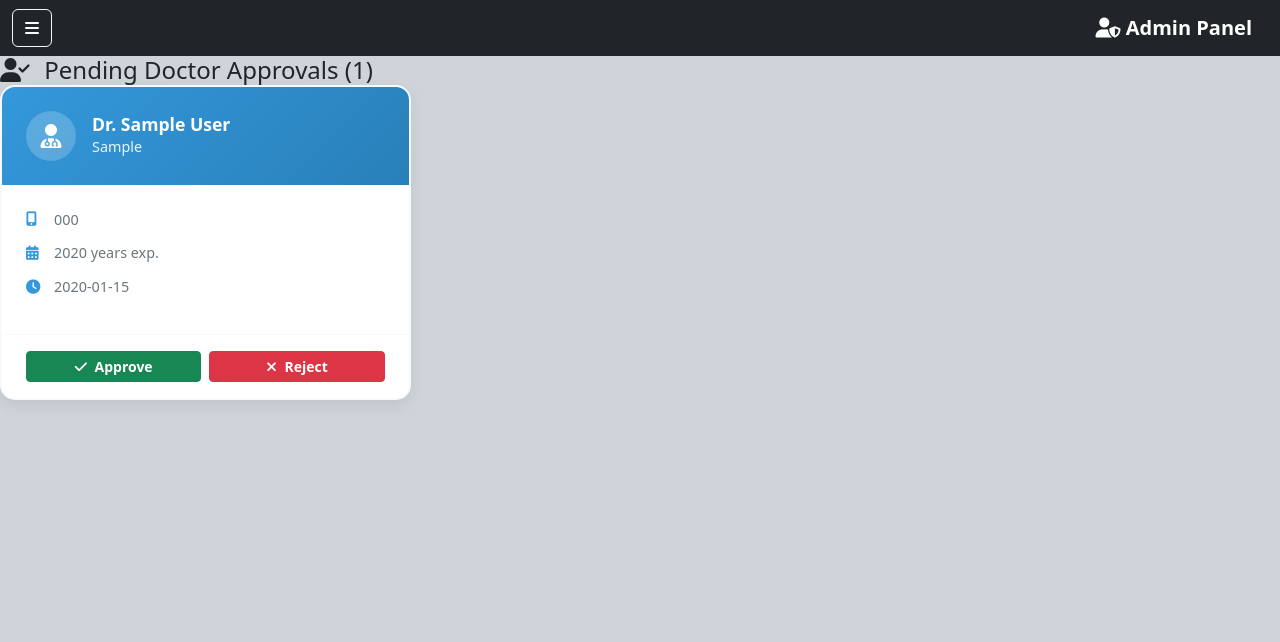
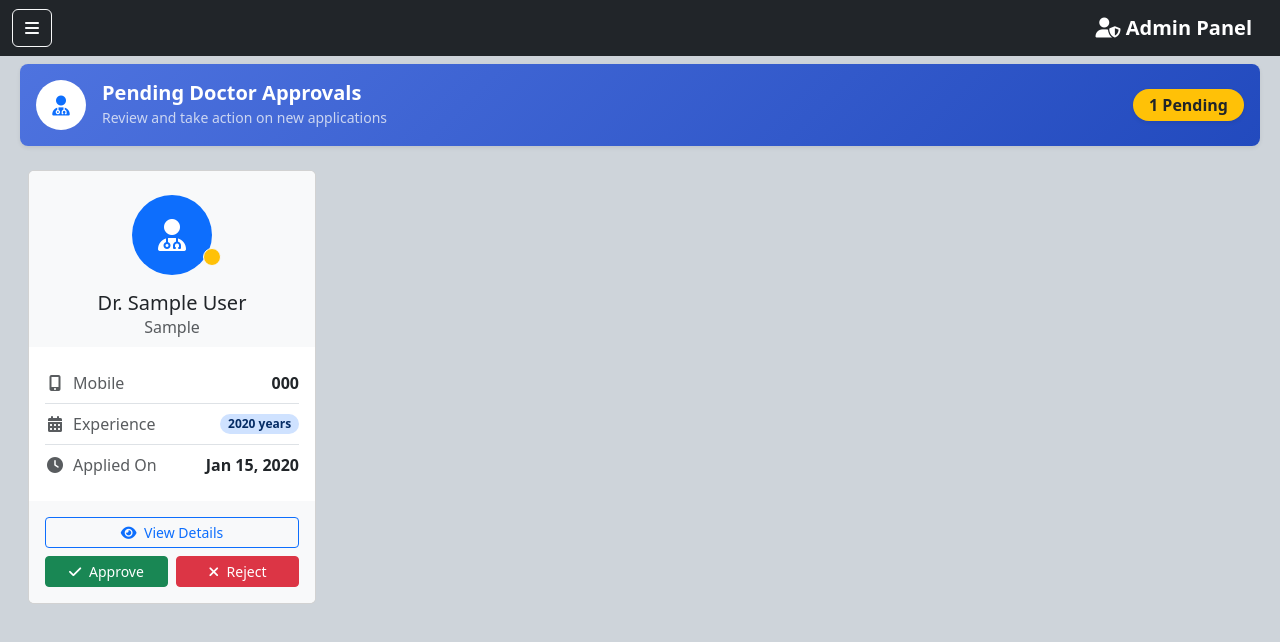
Before and after one commit to amulbabariya07/hms-system, a Flask app: template app/admin/templates/admin/doctors_approval.html in a window 1280 px wide. Shown: the top 642 px of the page. Run offline with Flask 3, Linux system fonts and the light colour scheme; the template is opened without the code that fills it: values that come from a table or form of the project are taken from there, others are empty; tables that the repository leaves empty hold one stand-in row (values such as "Sample post").

Commit message:
[IMP] Re-design Doctors Approval on admin panel

```diff
--- a/app/admin/templates/admin/doctors_approval.html
+++ b/app/admin/templates/admin/doctors_approval.html
@@ -8,89 +8,114 @@
 {% endblock %}
 
 {% block content %}
-<div class="admin-card">
-    <div class="admin-card-header">
-        <h4 class="mb-0">
-            <i class="fas fa-user-check me-2"></i>
-            Pending Doctor Approvals ({{ pending_doctors|length }})
-        </h4>
+<div class="container-fluid">
+    <div class="p-2">
+        <div class="row">
+            <div class="col">
+                <div class="card shadow-sm border-0 rounded-3" style="background: linear-gradient(135deg, #4e73df, #224abe);">
+                    <div class="card-body d-flex justify-content-between align-items-center p-3 text-white">
+                        <div class="d-flex align-items-center">
+                            <div class="rounded-circle bg-white text-primary me-3 d-flex align-items-center justify-content-center" style="width: 50px; height: 50px;">
+                                <i class="fas fa-user-md fa-lg"></i>
                             </div>
-    <div class="admin-card-body">
-        {% if pending_doctors %}
-        <div class="row">
-            {% for doctor in pending_doctors %}
-            <div class="col-lg-4 col-md-6 mb-4">
-                <div class="kanban-card" onclick="showDoctorDetails({{ doctor.id }})">
-                    <div class="kanban-header">
-                        <div class="doctor-avatar">
-                            <i class="fas fa-user-md"></i>
-                        </div>
-                        <div class="doctor-info">
-                            <h6 class="doctor-name">Dr. {{ doctor.full_name }}</h6>
-                            <p class="doctor-specialization">{{ doctor.specialization }}</p>
+                            <div>
+                                <h5 class="mb-0 fw-bold">Pending Doctor Approvals</h5>
+                                <small class="text-light opacity-75">Review and take action on new applications</small>
                             </div>
                         </div>
-                    <div class="kanban-body">
-                        <div class="info-item">
-                            <i class="fas fa-mobile-alt"></i>
-                            <span>{{ doctor.mobile_number }}</span>
-                        </div>
-                        <div class="info-item">
-                            <i class="fas fa-calendar-alt"></i>
-                            <span>{{ doctor.experience_years }} years exp.</span>
-                        </div>
-                        <div class="info-item">
-                            <i class="fas fa-clock"></i>
-                            <span>{{ doctor.created_at.strftime('%Y-%m-%d') }}</span>
+                        <span class="badge bg-warning text-dark fs-6 px-3 py-2 rounded-pill shadow-sm">
+                            {{ pending_doctors|length }} Pending
+                        </span>
                     </div>
                 </div>
-                    <div class="kanban-footer">
-                        <button type="button" class="btn btn-success btn-sm" onclick="event.stopPropagation(); approveDoctor({{ doctor.id }})">
-                            <i class="fas fa-check me-1"></i>
-                            Approve
+            </div>
+        </div>
+    </div>
+
+    <div class="p-3">
+        {% if pending_doctors %}
+    <div class="row g-4">
+        {% for doctor in pending_doctors %}
+        <div class="col-xl-3 col-lg-4 col-md-6">
+            <div class="card h-100 doctor-card">
+                <div class="card-header bg-light border-0 text-center pt-4">
+                    <div class="position-relative d-inline-block">
+                        <div class="rounded-circle bg-primary text-white d-flex align-items-center justify-content-center" style="width: 80px; height: 80px;">
+                            <i class="fas fa-user-md fs-2"></i>
+                        </div>
+                        <span class="position-absolute bottom-0 start-100 translate-middle p-2 bg-warning border border-light rounded-circle" title="Pending Approval">
+                            <span class="visually-hidden">Pending Approval</span>
+                        </span>
+                    </div>
+                    <h5 class="card-title mt-3 mb-0">Dr. {{ doctor.full_name }}</h5>
+                    <p class="text-muted mb-0">{{ doctor.specialization }}</p>
+                </div>
+
+                <div class="card-body pt-3">
+                    <ul class="list-group list-group-flush">
+                        <li class="list-group-item d-flex justify-content-between align-items-center px-0">
+                            <span class="text-muted"><i class="fas fa-mobile-alt fa-fw me-2"></i>Mobile</span>
+                            <strong>{{ doctor.mobile_number }}</strong>
+                        </li>
+                        <li class="list-group-item d-flex justify-content-between align-items-center px-0">
+                            <span class="text-muted"><i class="fas fa-calendar-alt fa-fw me-2"></i>Experience</span>
+                            <span class="badge bg-primary-subtle text-primary-emphasis rounded-pill">{{ doctor.experience_years }} years</span>
+                        </li>
+                        <li class="list-group-item d-flex justify-content-between align-items-center px-0">
+                            <span class="text-muted"><i class="fas fa-clock fa-fw me-2"></i>Applied On</span>
+                            <strong>{{ doctor.created_at.strftime('%b %d, %Y') }}</strong>
+                        </li>
+                    </ul>
+                </div>
+
+                <div class="card-footer bg-light border-0 p-3">
+                    <div class="d-grid gap-2">
+                        <button class="btn btn-outline-primary btn-sm" onclick="showDoctorDetails({{ doctor.id }})">
+                            <i class="fas fa-eye me-1"></i> View Details
                         </button>
-                        <button type="button" class="btn btn-danger btn-sm" onclick="event.stopPropagation(); rejectDoctor({{ doctor.id }})">
-                            <i class="fas fa-times me-1"></i>
-                            Reject
+                        <div class="d-flex gap-2">
+                            <button class="btn btn-success btn-sm w-100" onclick="approveDoctor({{ doctor.id }})">
+                                <i class="fas fa-check me-1"></i> Approve
                             </button>
+                            <button class="btn btn-danger btn-sm w-100" onclick="rejectDoctor({{ doctor.id }})">
+                                <i class="fas fa-times me-1"></i> Reject
+                            </button>
+                        </div>
+                    </div>
                 </div>
             </div>
         </div>
         {% endfor %}
     </div>
     {% else %}
-        <div class="text-center py-5">
-            <i class="fas fa-user-check fa-3x text-success mb-3"></i>
-            <h5 class="text-muted">No pending approvals</h5>
-            <p class="text-muted">All doctors have been approved. Great job!</p>
+    <div class="card border-0 bg-light">
+        <div class="card-body text-center p-5">
+             <i class="fas fa-shield-alt fa-4x text-success mb-4"></i>
+            <h4 class="text-muted">All Clear!</h4>
+            <p class="text-muted mb-0">There are no pending doctor approvals at the moment. Great job!</p>
+        </div>
     </div>
     {% endif %}
     </div>
+
 </div>
 
-<!-- Doctor Details Modal -->
 <div class="modal fade" id="doctorApprovalModal" tabindex="-1" aria-labelledby="doctorApprovalModalLabel" aria-hidden="true">
-    <div class="modal-dialog modal-lg">
-        <div class="modal-content">
-            <div class="modal-header bg-warning text-dark">
-                <h5 class="modal-title" id="doctorApprovalModalLabel">
-                    <i class="fas fa-user-md me-2"></i>
-                    Doctor Approval Details
-                </h5>
-                <button type="button" class="btn-close" data-bs-dismiss="modal" aria-label="Close"></button>
+    <div class="modal-dialog modal-lg modal-dialog-centered">
+        <div class="modal-content border-0 shadow-lg rounded-4">
+            <div class="modal-header bg-primary text-white border-0">
+                <h5 class="modal-title" id="doctorApprovalModalLabel"><i class="fas fa-user-md me-2"></i>Doctor Details</h5>
+                <button type="button" class="btn-close btn-close-white" data-bs-dismiss="modal" aria-label="Close"></button>
             </div>
-            <div class="modal-body" id="doctorApprovalContent">
-                <!-- Content will be loaded dynamically -->
+            <div class="modal-body p-4" id="doctorApprovalContent">
                 </div>
-            <div class="modal-footer">
+            <div class="modal-footer border-0 bg-light-subtle">
                 <button type="button" class="btn btn-secondary" data-bs-dismiss="modal">Close</button>
-                <button type="button" class="btn btn-danger" id="rejectBtn" onclick="rejectDoctorFromModal()">
-                    <i class="fas fa-times me-2"></i>
-                    Reject
+                <button type="button" class="btn btn-danger" onclick="rejectDoctorFromModal()">
+                    <i class="fas fa-times me-1"></i> Reject
                 </button>
-                <button type="button" class="btn btn-success" id="approveBtn" onclick="approveDoctorFromModal()">
-                    <i class="fas fa-check me-2"></i>
-                    Approve
+                <button type="button" class="btn btn-success" onclick="approveDoctorFromModal()">
+                    <i class="fas fa-check me-1"></i> Approve
                 </button>
             </div>
         </div>
@@ -98,122 +123,13 @@
 </div>
 
 <style>
-.kanban-card {
-    background: white;
-    border-radius: 15px;
-    box-shadow: 0 5px 15px rgba(0,0,0,0.08);
-    border: 2px solid #f8f9fa;
-    transition: all 0.3s ease;
-    cursor: pointer;
-    overflow: hidden;
-    height: 100%;
-    display: flex;
-    flex-direction: column;
+    .doctor-card {
+        transition: transform 0.2s ease-in-out, box-shadow 0.2s ease-in-out;
+        border: 1px solid var(--bs-border-color-translucent);
     }
-
-.kanban-card:hover {
+    .doctor-card:hover {
         transform: translateY(-5px);
-    box-shadow: 0 15px 35px rgba(0,0,0,0.15);
-    border-color: #3498db;
-}
-
-.kanban-header {
-    background: linear-gradient(135deg, #3498db, #2980b9);
-    color: white;
-    padding: 1.5rem;
-    display: flex;
-    align-items: center;
-    gap: 1rem;
-}
-
-.doctor-avatar {
-    width: 50px;
-    height: 50px;
-    background: rgba(255,255,255,0.2);
-    border-radius: 50%;
-    display: flex;
-    align-items: center;
-    justify-content: center;
-    font-size: 1.5rem;
-    flex-shrink: 0;
-}
-
-.doctor-info {
-    flex: 1;
-}
-
-.doctor-name {
-    margin: 0;
-    font-size: 1.1rem;
-    font-weight: 700;
-}
-
-.doctor-specialization {
-    margin: 0;
-    opacity: 0.9;
-    font-size: 0.9rem;
-}
-
-.kanban-body {
-    padding: 1.5rem;
-    flex: 1;
-}
-
-.info-item {
-    display: flex;
-    align-items: center;
-    gap: 0.75rem;
-    margin-bottom: 0.75rem;
-    color: #6c757d;
-    font-size: 0.9rem;
-}
-
-.info-item i {
-    width: 16px;
-    color: #3498db;
-}
-
-.kanban-footer {
-    padding: 1rem 1.5rem;
-    border-top: 1px solid #f8f9fa;
-    display: flex;
-    gap: 0.5rem;
-    justify-content: center;
-}
-
-.kanban-footer .btn {
-    flex: 1;
-    font-weight: 600;
-}
-
-.pending-badge {
-    position: absolute;
-    top: 10px;
-    right: 10px;
-    background: #f39c12;
-    color: white;
-    padding: 0.25rem 0.5rem;
-    border-radius: 20px;
-    font-size: 0.75rem;
-    font-weight: 600;
-}
-
-.modal-header.bg-warning {
-    border-bottom: none;
-}
-
-.modal-footer {
-    border-top: none;
-}
-
-@media (max-width: 768px) {
-    .kanban-footer {
-        flex-direction: column;
-    }
-
-    .kanban-footer .btn {
-        margin-bottom: 0.5rem;
-    }
+        box-shadow: 0 0.5rem 1rem rgba(0, 0, 0, 0.15) !important;
     }
 </style>
 
@@ -222,150 +138,129 @@ let currentDoctorId = null;
 
 function showDoctorDetails(doctorId) {
     currentDoctorId = doctorId;
-
     fetch(`{{ url_for("admin.admin_doctor_details", doctor_id=0) }}`.replace('0', doctorId))
     .then(response => response.json())
     .then(data => {
         if (data.success) {
             const doctor = data.doctor;
             const content = `
-                <div class="row">
-                    <div class="col-12 mb-4">
-                        <div class="alert alert-warning">
-                            <i class="fas fa-exclamation-triangle me-2"></i>
-                            <strong>Pending Approval:</strong> This doctor is waiting for your approval to access the system.
+                <div class="alert alert-warning d-flex align-items-center border-0">
+                    <i class="fas fa-exclamation-triangle fa-2x me-3"></i>
+                    <div>
+                        <h6 class="alert-heading mb-0">This doctor is awaiting approval.</h6>
+                        Review their details below before taking action.
                     </div>
                 </div>
-                    <div class="col-md-6">
-                        <h6 class="text-primary mb-3">
-                            <i class="fas fa-user me-2"></i>
-                            Personal Information
-                        </h6>
-                        <div class="info-group">
-                            <p><strong>Full Name:</strong> Dr. ${doctor.full_name}</p>
-                            <p><strong>Mobile Number:</strong> ${doctor.mobile_number}</p>
-                            <p><strong>Email:</strong> ${doctor.email || 'Not provided'}</p>
+                <div class="row mt-4">
+                    <div class="col-lg-6">
+                        <h6 class="text-primary"><i class="fas fa-user-circle me-2"></i>Personal Information</h6>
+                        <hr class="mt-2">
+                        <dl class="row">
+                            <dt class="col-sm-5">Full Name</dt>
+                            <dd class="col-sm-7">: Dr. ${doctor.full_name}</dd>
+                            <dt class="col-sm-5">Mobile Number</dt>
+                            <dd class="col-sm-7">: ${doctor.mobile_number}</dd>
+                            <dt class="col-sm-5">Email</dt>
+                            <dd class="col-sm-7">: ${doctor.email || '<span class="text-muted">N/A</span>'}</dd>
+                        </dl>
+                    </div>
+                    <div class="col-lg-6">
+                        <h6 class="text-primary"><i class="fas fa-stethoscope me-2"></i>Professional Information</h6>
+                        <hr class="mt-2">
+                        <dl class="row">
+                            <dt class="col-sm-5">Specialization</dt>
+                            <dd class="col-sm-7">: ${doctor.specialization}</dd>
+                            <dt class="col-sm-5">License No.</dt>
+                            <dd class="col-sm-7">: ${doctor.license_number}</dd>
+                            <dt class="col-sm-5">Experience</dt>
+                            <dd class="col-sm-7">: ${doctor.experience_years} years</dd>
+                            <dt class="col-sm-5">Qualification</dt>
+                            <dd class="col-sm-7">: ${doctor.qualification}</dd>
+                            <dt class="col-sm-5">Affiliation</dt>
+                            <dd class="col-sm-7">: ${doctor.hospital_affiliation || '<span class="text-muted">N/A</span>'}</dd>
+                        </dl>
                     </div>
                 </div>
-                    <div class="col-md-6">
-                        <h6 class="text-primary mb-3">
-                            <i class="fas fa-stethoscope me-2"></i>
-                            Professional Information
-                        </h6>
-                        <div class="info-group">
-                            <p><strong>Specialization:</strong> ${doctor.specialization}</p>
-                            <p><strong>License Number:</strong> ${doctor.license_number}</p>
-                            <p><strong>Experience:</strong> ${doctor.experience_years} years</p>
-                            <p><strong>Qualification:</strong> ${doctor.qualification}</p>
-                            <p><strong>Hospital/Clinic:</strong> ${doctor.hospital_affiliation || 'Not provided'}</p>
-                        </div>
-                    </div>
-                    <div class="col-12">
-                        <h6 class="text-primary mb-3">
-                            <i class="fas fa-info-circle me-2"></i>
-                            Registration Information
-                        </h6>
-                        <div class="info-group">
-                            <p><strong>Registration Date:</strong> ${doctor.created_at}</p>
-                            <p><strong>Current Status:</strong>
-                                <span class="badge bg-warning">
-                                    <i class="fas fa-clock me-1"></i>Pending Approval
-                                </span>
+                <div class="mt-3 bg-light p-3 rounded">
+                     <h6 class="text-primary mb-2"><i class="fas fa-info-circle me-2"></i>Registration Details</h6>
+                     <p class="mb-0 small text-muted">
+                        Registered on <strong>${new Date(doctor.created_at).toLocaleDateString("en-US", { year: 'numeric', month: 'long', day: 'numeric' })}</strong>
+                        with status <span class="badge bg-warning text-dark">Pending Approval</span>.
                      </p>
-                        </div>
-                    </div>
                 </div>
             `;
             document.getElementById('doctorApprovalContent').innerHTML = content;
-            const modal = new bootstrap.Modal(document.getElementById('doctorApprovalModal'));
-            modal.show();
+            new bootstrap.Modal(document.getElementById('doctorApprovalModal')).show();
         }
     });
 }
 
 function approveDoctor(doctorId) {
-    if (confirm('Are you sure you want to approve this doctor? They will be able to login and access the system.')) {
+    // Confirmation logic can be replaced with a nicer modal library like SweetAlert2
+    if (confirm('Are you sure you want to approve this doctor?')) {
         performApproval(doctorId);
     }
 }
 
 function rejectDoctor(doctorId) {
-    if (confirm('Are you sure you want to reject this doctor? This action will permanently remove their account.')) {
+    if (confirm('Are you sure you want to reject this doctor? This is permanent.')) {
         performRejection(doctorId);
     }
 }
 
 function approveDoctorFromModal() {
-    if (currentDoctorId && confirm('Are you sure you want to approve this doctor? They will be able to login and access the system.')) {
     performApproval(currentDoctorId);
-        const modal = bootstrap.Modal.getInstance(document.getElementById('doctorApprovalModal'));
-        modal.hide();
+    bootstrap.Modal.getInstance(document.getElementById('doctorApprovalModal')).hide();
+}
+
+function rejectDoctorFromModal() {
+    performRejection(currentDoctorId);
+    bootstrap.Modal.getInstance(document.getElementById('doctorApprovalModal')).hide();
+}
+
+function performApproval(doctorId) {
+    fetch(`{{ url_for("admin.admin_approve_doctor", doctor_id=0) }}`.replace('0', doctorId), { method: 'POST' })
+    .then(response => response.json())
+    .then(data => handleResponse(data.success, data.message));
+}
+
+function performRejection(doctorId) {
+    fetch(`{{ url_for("admin.admin_reject_doctor", doctor_id=0) }}`.replace('0', doctorId), { method: 'POST' })
+    .then(response => response.json())
+    .then(data => handleResponse(data.success, data.message));
+}
+
+function handleResponse(success, message) {
+    showAlert(success ? 'success' : 'danger', message);
+    if (success) {
+        setTimeout(() => location.reload(), 1500);
     }
 }
 
-function rejectDoctorFromModal() {
-    if (currentDoctorId && confirm('Are you sure you want to reject this doctor? This action will permanently remove their account.')) {
-        performRejection(currentDoctorId);
-        const modal = bootstrap.Modal.getInstance(document.getElementById('doctorApprovalModal'));
-        modal.hide();
-    }
-}
+function showAlert(type, message) {
+    const toastContainer = document.createElement('div');
+    toastContainer.style.position = 'fixed';
+    toastContainer.style.top = '20px';
+    toastContainer.style.right = '20px';
+    toastContainer.style.zIndex = '1090'; // Above modals
 
-function performApproval(doctorId) {
-    fetch(`{{ url_for("admin.admin_approve_doctor", doctor_id=0) }}`.replace('0', doctorId), {
-        method: 'POST'
-    })
-    .then(response => response.json())
-    .then(data => {
-        if (data.success) {
-            showAlert('success', data.message);
+    const alertHtml = `
+        <div class="toast show" role="alert" aria-live="assertive" aria-atomic="true">
+            <div class="toast-header bg-${type} text-white">
+                <i class="fas ${type === 'success' ? 'fa-check-circle' : 'fa-exclamation-triangle'} me-2"></i>
+                <strong class="me-auto">${type === 'success' ? 'Success' : 'Error'}</strong>
+                <button type="button" class="btn-close btn-close-white" data-bs-dismiss="toast" aria-label="Close"></button>
+            </div>
+            <div class="toast-body">${message}</div>
+        </div>
+    `;
+    toastContainer.innerHTML = alertHtml;
+    document.body.appendChild(toastContainer);
+
+    const toast = new bootstrap.Toast(toastContainer.querySelector('.toast'));
+    toast.show();
     setTimeout(() => {
-                location.reload();
-            }, 1500);
-        } else {
-            showAlert('danger', data.message);
-        }
-    })
-    .catch(error => {
-        showAlert('danger', 'An error occurred while approving the doctor.');
-    });
-}
-
-function performRejection(doctorId) {
-    fetch(`{{ url_for("admin.admin_reject_doctor", doctor_id=0) }}`.replace('0', doctorId), {
-        method: 'POST'
-    })
-    .then(response => response.json())
-    .then(data => {
-        if (data.success) {
-            showAlert('success', data.message);
-            setTimeout(() => {
-                location.reload();
-            }, 1500);
-        } else {
-            showAlert('danger', data.message);
-        }
-    })
-    .catch(error => {
-        showAlert('danger', 'An error occurred while rejecting the doctor.');
-    });
-}
-
-function showAlert(type, message) {
-    const alertDiv = document.createElement('div');
-    alertDiv.className = `alert alert-${type} alert-dismissible fade show`;
-    alertDiv.innerHTML = `
-        <i class="fas fa-${type === 'success' ? 'check-circle' : (type === 'danger' ? 'exclamation-triangle' : 'info-circle')} me-2"></i>
-        ${message}
-        <button type="button" class="btn-close" data-bs-dismiss="alert"></button>
-    `;
-
-    const container = document.querySelector('.admin-content');
-    container.insertBefore(alertDiv, container.firstChild);
-
-    // Auto remove after 5 seconds
-    setTimeout(() => {
-        alertDiv.remove();
+        toastContainer.remove();
     }, 5000);
 }
 </script>
```
Lines whose indentation alone changed are shown as unchanged.
